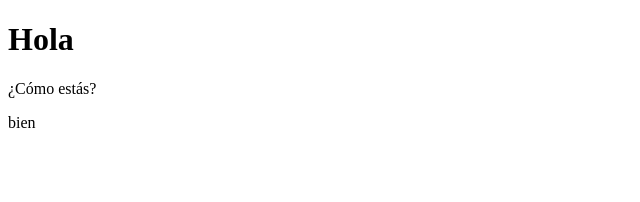
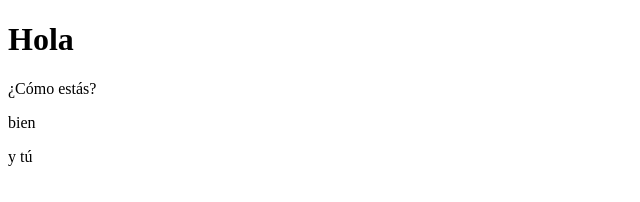
Before and after one commit to JosefinaPineda/ch42-chocolate, a plain HTML site: page index.html in a window 1280 px wide. Shown: the full height of the page, 0-640 px from the left. Drawn offline with Linux system fonts and the light colour scheme.

Commit message:
se agregó gracias

```diff
--- a/index.html
+++ b/index.html
@@ -12,6 +12,7 @@
 <h1> Hola </h1>
 <p> ¿Cómo estás?</>
 <p> bien </>
+<p> y tú </>
 </body>
 
 </html>
```
